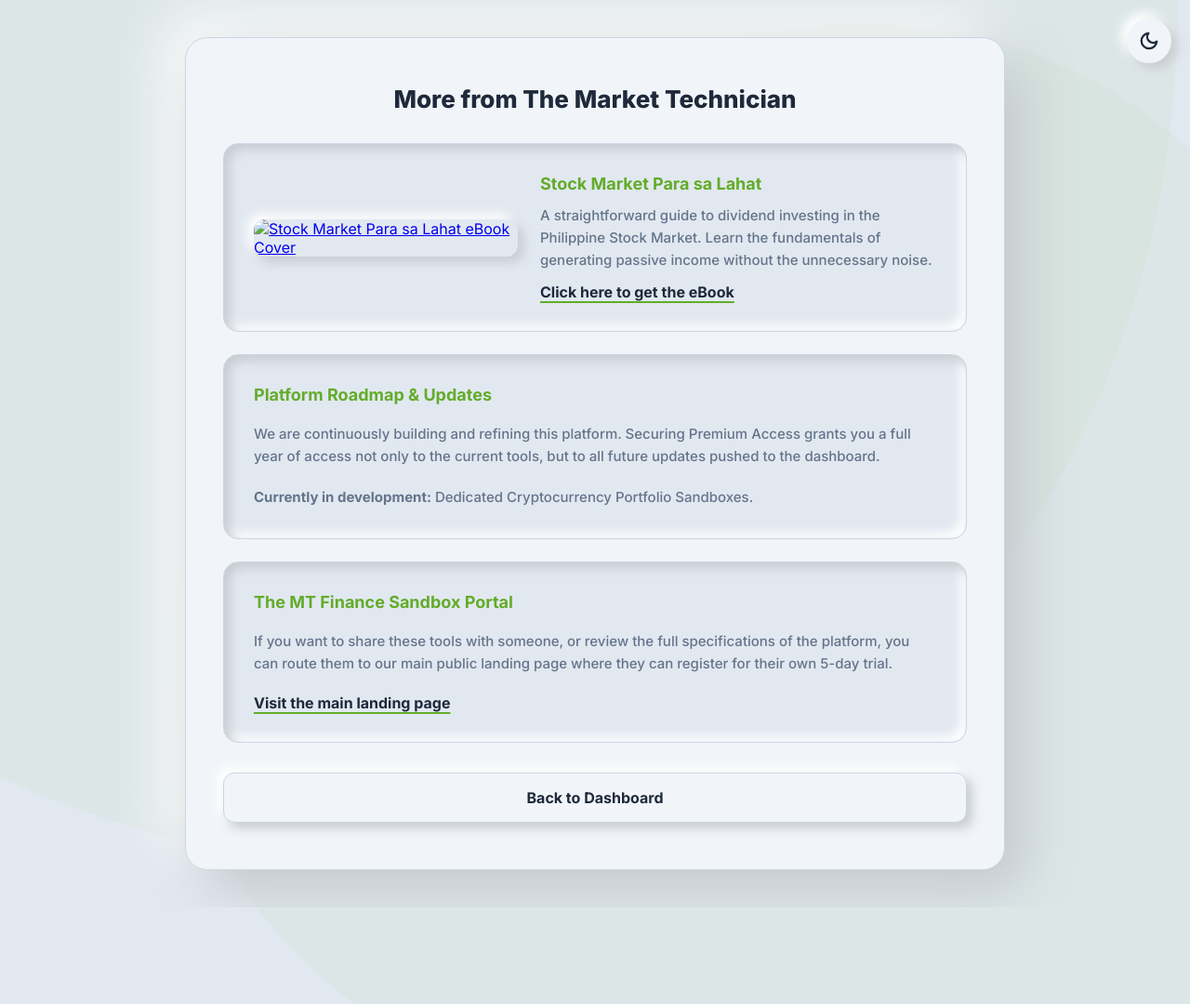
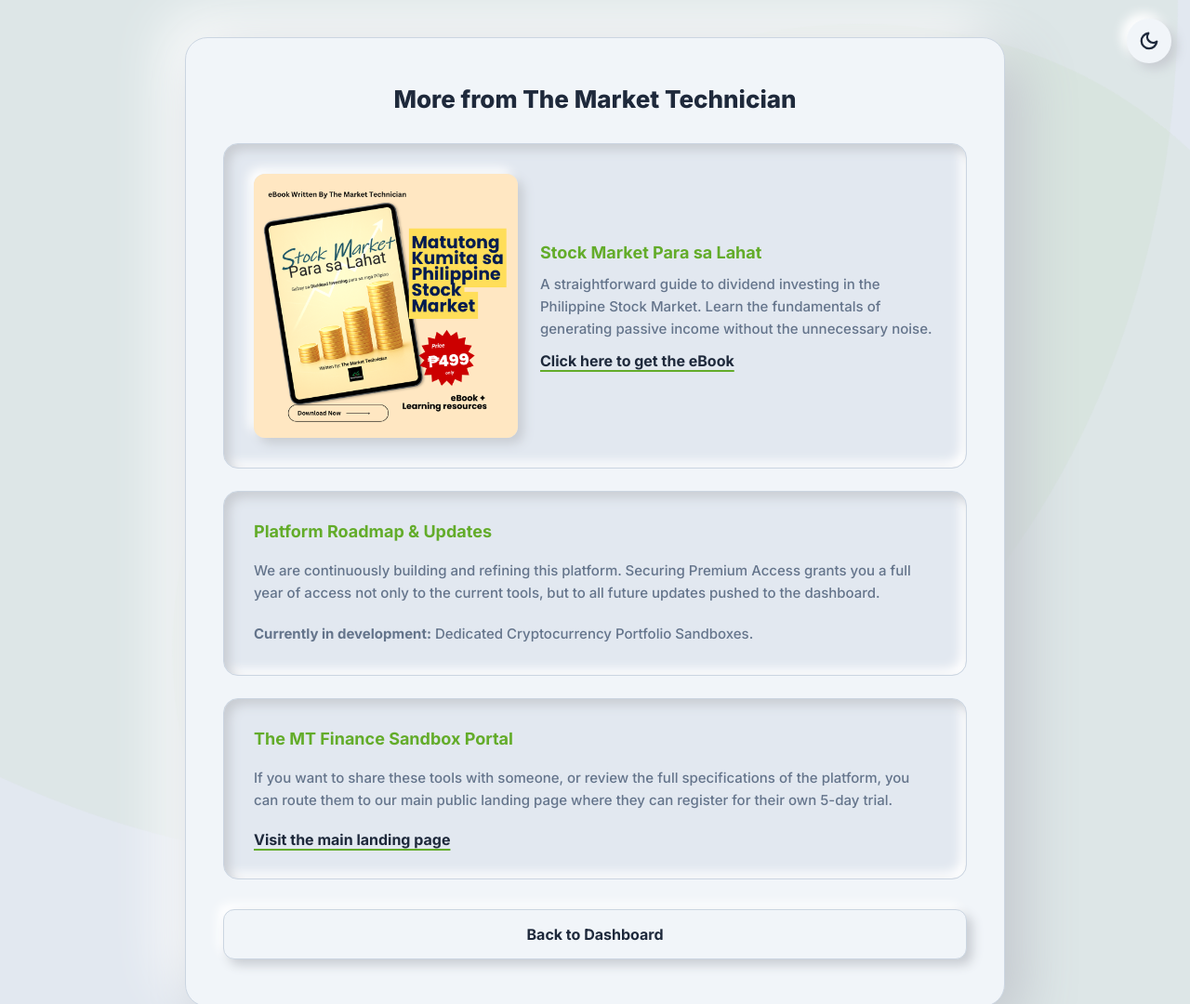
Before and after one commit to themarkettechnician099/MT-Web-Portal, a plain HTML site: page MT Financial Tools/more.html in a window 1280 px wide. Shown: the top 1080 px of the page at 93% size. Before the commit the page ends 976 px from the top, so only its background shows below. Drawn offline with Linux system fonts and the light colour scheme.

Commit message:
Update more.html

```diff
--- a/MT Financial Tools/more.html
+++ b/MT Financial Tools/more.html
@@ -219,7 +219,7 @@
         <div class="content-block">
             <div class="ebook-grid">
                 <a href="https://www.raket.ph/themarkettechnician/products/stock-market-para-sa-lahat-ebook-gabay-sa-dividend-investing-para-sa-mga-pilipino-freebies?src=share" target="_blank" class="ebook-image-container">
-                    <img src="Slide1.jpg" alt="Stock Market Para sa Lahat eBook Cover">
+                    <img src="Slide1.PNG" alt="Stock Market Para sa Lahat eBook Cover">
                 </a>
                 <div style="display: flex; flex-direction: column; gap: 12px;">
                     <h2>Stock Market Para sa Lahat</h2>
```
